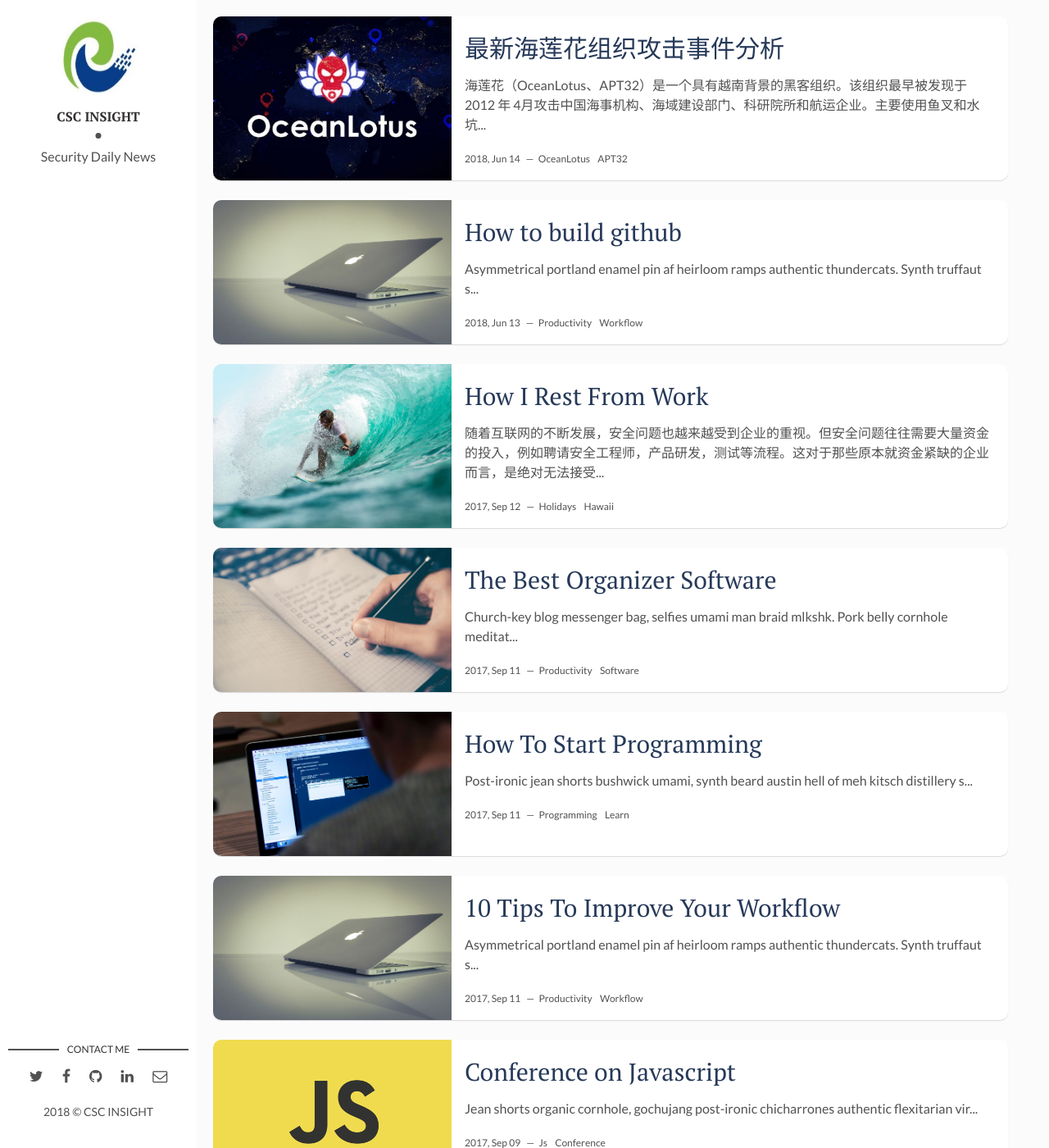
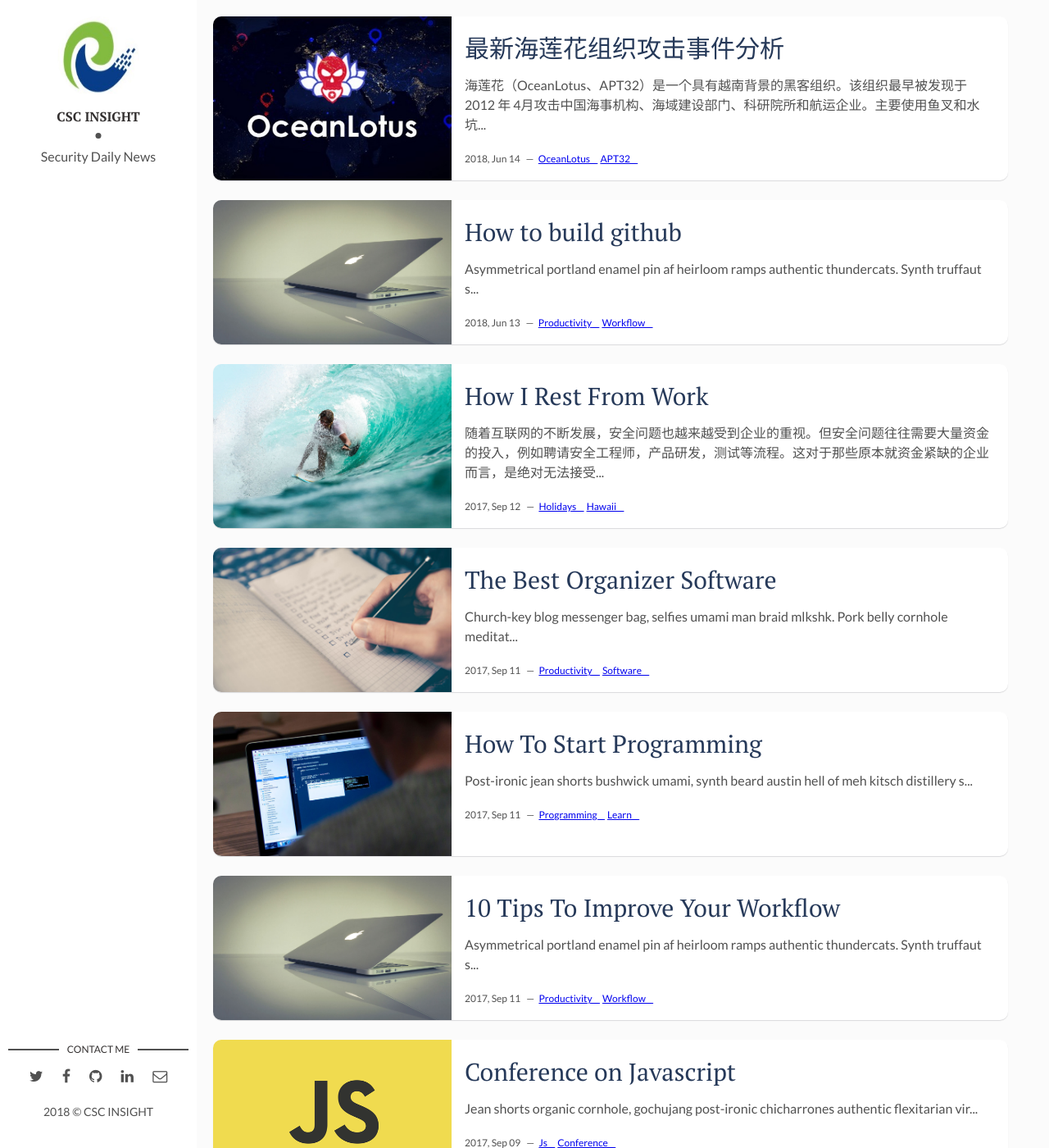
Before and after one commit to Marshalord/CSC005, a Jekyll site: the page built from index.html, in a window 1280 px wide and 1400 px high. Shown: the whole window at 82% size. Built offline with Jekyll 4.4.1, drawn with Linux system fonts in a browser that asks for light colours; the list of posts is cut into pages by our own code.

Commit message:
Fourth pages commit

```diff
--- a/index.html
+++ b/index.html
@@ -11,7 +11,9 @@ layout: main
     <h2 class="post-title"><a href="{{post.tourl}}">{{post.title}}</a></h2>
     <p>{{ post.content | strip_html | slice:0,90 }}...</p>
     <span class="post-date">{{post.date | date: '%Y, %b %d'}}&nbsp;&nbsp;&nbsp;—&nbsp;</span>
-    <span class="post-words">{% for tag in post.description %}{{ tag | append:'&nbsp;&nbsp;&nbsp;&nbsp;'}}{% endfor %}</span>
+    {% for tag in post.description %}
+    <span class="post-words"><a href="{{ tag | prepend: site.baseurl+'#' }}">{{ tag | append:'&nbsp;&nbsp;&nbsp;&nbsp;'}}</a></span>
+    {% endfor %}
   </div>
 </article>
 {% endfor %}
```
